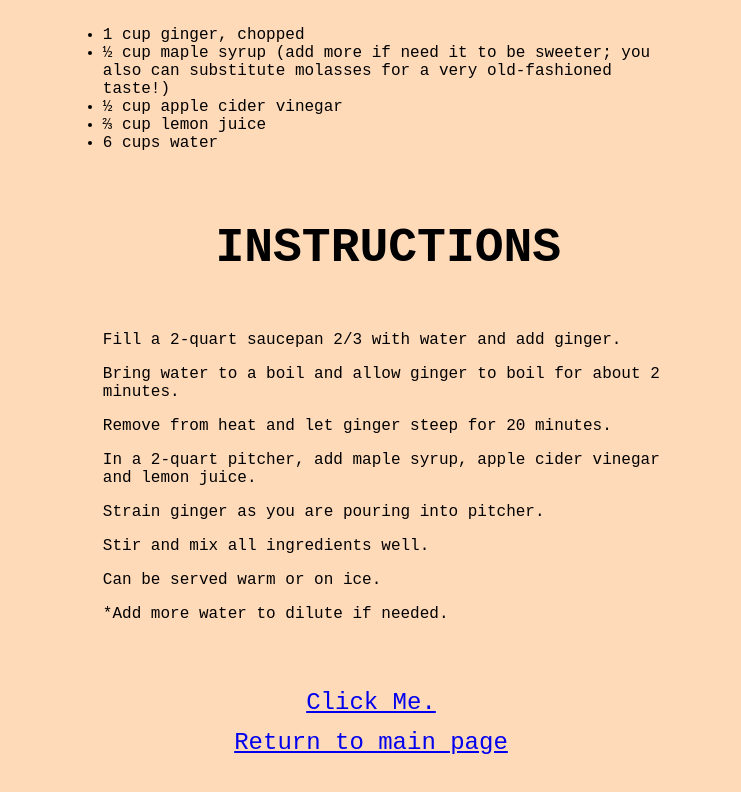
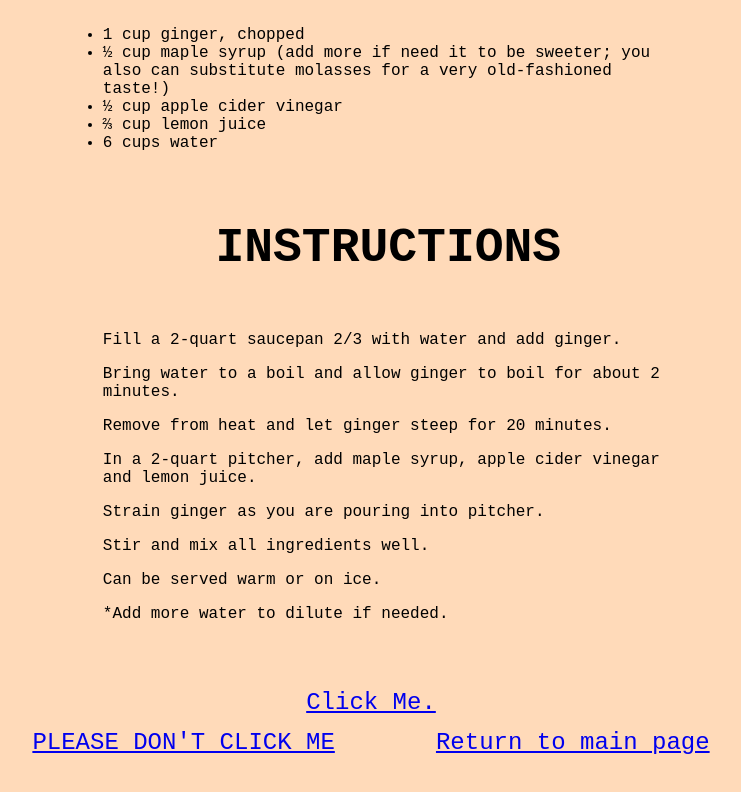
Before and after one commit to barn21yardi/odin-recipes, a plain HTML site: page recipes/elote-mexican-grilled-corn.html in a window 1280 px wide. Shown: the part 1136-1928 px from the top of the page, without its empty margins (269-1010 px from the left). Drawn offline with Linux system fonts and the light colour scheme.

Commit message:
Update elote-mexican-grilled-corn.html

```diff
--- a/recipes/elote-mexican-grilled-corn.html
+++ b/recipes/elote-mexican-grilled-corn.html
@@ -61,7 +61,8 @@
     <div class="back">
         <a href="https://www.youtube.com/shorts/qbyXnPB6aGM" class="go-back">Click Me.</a>
         <p></p>
-        <a href="https://www.youtube.com/shorts/UHRdTdoXRy8" class="go-back">Return to main page</a>
+        <a href="https://www.youtube.com/shorts/UHRdTdoXRy8" class="go-back">PLEASE DON'T CLICK ME</a>
+		<a href="https://www.youtube.com/shorts/QHPYLCzNHFs" class="go-back">Return to main page</a>
     </div>
 </body>
 
```
